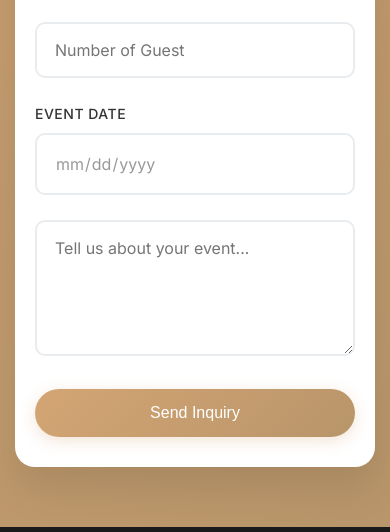
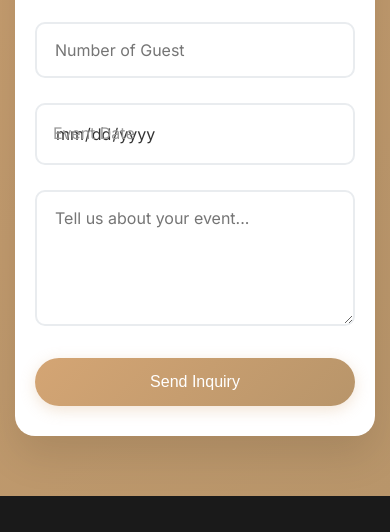
Before and after one commit to surajgoni/catering_site_IHC, a website: page index.html in a window 390 px wide. Shown: the part 8874-9406 px from the top of the page. Drawn offline with nearby package versions, Linux system fonts and the light colour scheme.

Commit message:
Fix date input to show placeholder text inside the box
- Removed separate label and added wrapper div with custom placeholder
- Created .date-input-wrapper with positioned .date-placeholder span
- Date input now shows 'Event Date' inside the box like other form fields
- Added proper styling for date input wrapper and placeholder
- Placeholder disappears on focus or when date is selected
- Added mobile-specific styling for consistent appearance
- Date input now matches other form elements in styling and behavior

```diff
--- a/index.html
+++ b/index.html
@@ -513,8 +513,10 @@
                             <input type="number" id="guestCount" name="guest_count" placeholder="Number of Guest" min="1" required>
                         </div>
                         <div class="form-group">
-                            <label for="eventDate" class="form-label">Event Date</label>
-                            <input type="date" id="eventDate" name="event_date" required>
+                            <div class="date-input-wrapper">
+                                <input type="date" id="eventDate" name="event_date" required>
+                                <span class="date-placeholder">Event Date</span>
+                            </div>
                         </div>
                         <div class="form-group">
                             <textarea id="message" name="message" placeholder="Tell us about your event..." rows="5" required></textarea>
--- a/styles.css
+++ b/styles.css
@@ -1555,8 +1555,13 @@ section {
     letter-spacing: 0.5px;
 }
 
-/* Date input specific styling */
-input[type="date"] {
+/* Date input wrapper styling */
+.date-input-wrapper {
+    position: relative;
+    width: 100%;
+}
+
+.date-input-wrapper input[type="date"] {
     background: white !important;
     color: #333 !important;
     border: 2px solid #e9ecef !important;
@@ -1571,13 +1576,27 @@ input[type="date"] {
     -moz-appearance: none !important;
 }
 
-/* Show placeholder text for empty date input */
-input[type="date"]:invalid {
-    color: #999 !important;
-}
-
-input[type="date"]:valid {
-    color: #333 !important;
+.date-placeholder {
+    position: absolute;
+    left: 20px;
+    top: 50%;
+    transform: translateY(-50%);
+    color: #999;
+    font-size: 16px;
+    font-family: 'Inter', sans-serif;
+    pointer-events: none;
+    transition: opacity 0.3s ease;
+}
+
+.date-input-wrapper input[type="date"]:focus + .date-placeholder,
+.date-input-wrapper input[type="date"]:valid + .date-placeholder {
+    opacity: 0;
+}
+
+.date-input-wrapper input[type="date"]:focus {
+    outline: none !important;
+    border-color: #d4a574 !important;
+    box-shadow: 0 0 0 3px rgba(212, 165, 116, 0.1) !important;
 }
 
 input[type="date"]:focus {
@@ -1879,7 +1898,7 @@ input[type="date"]::-webkit-calendar-picker-indicator:hover {
     }
 
     /* Mobile date input styling */
-    input[type="date"] {
+    .date-input-wrapper input[type="date"] {
         background: white !important;
         color: #333 !important;
         border: 2px solid #e9ecef !important;
@@ -1891,7 +1910,12 @@ input[type="date"]::-webkit-calendar-picker-indicator:hover {
         box-sizing: border-box !important;
     }
 
-    input[type="date"]:focus {
+    .date-placeholder {
+        left: 18px;
+        font-size: 16px;
+    }
+
+    .date-input-wrapper input[type="date"]:focus {
         border-color: #d4a574 !important;
         box-shadow: 0 0 0 3px rgba(212, 165, 116, 0.1) !important;
     }
```
